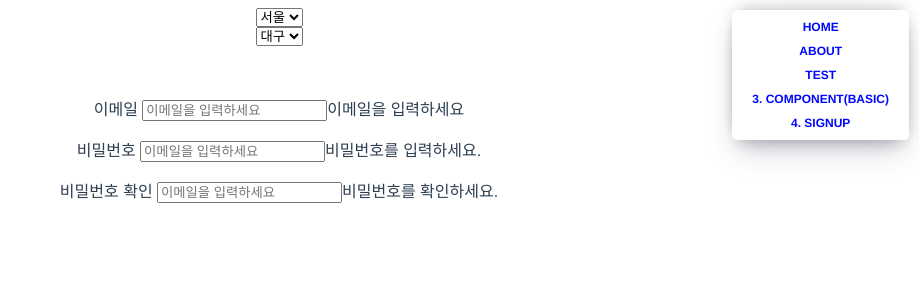
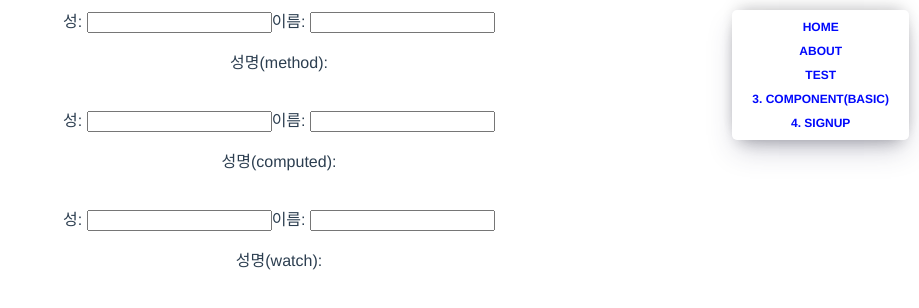
Before and after one commit to Jammomu/Vue_project01, a Vue app: page /test in a window 1280 px wide. Shown: the top 308 px of the page, without its empty margins (361-1280 px from the left). Built offline with nearby package versions, Linux system fonts and the light colour scheme.

Commit message:
이름 입력 3가지

```diff
--- a/src/views/TestView.vue
+++ b/src/views/TestView.vue
@@ -1,43 +1,19 @@
 <template>
   <div class="">
-    <select name="" id="">
-      <option value="서울">서울</option>
-      <option value="부산">부산</option>
-      <option value="대구">대구</option>
-      <option value="수원">수원</option>
-    </select>
+    <label>성: <input type="text" v-model="firstName1" @input="makeFullName1"></label>
+    <label>이름: <input type="text" v-model="lastName1" @input="makeFullName1"></label>
+    <p>성명(method): {{fullName1}}</p>
     <br>
 
-    <select v-model="city" @change="changeCity">
-      <option value="서울">서울</option>
-      <option value="부산">부산</option>
-      <option value="대구">대구</option>
-      <option value="수원">수원</option>
-    </select>
-    <br>
-    <p>{{message}}</p>
+    <label>성: <input type="text" v-model="firstName2"></label>
+    <label>이름: <input type="text" v-model="lastName2"></label>
+    <p>성명(computed): {{makeFullName2}}</p>
     <br>
 
-    <div>
-      <p>
-        <label>이메일
-          <input type="text" placeholder="이메일을 입력하세요" v-model="emailValue" @input="changeEmail">
-        </label>
-        <span>{{msgEmail}}</span>
-      </p>
-      <p>
-        <label>비밀번호
-          <input type="text" placeholder="이메일을 입력하세요" v-model="pwd1" @input="changePwd">
-        </label>
-        <span>{{msgPwd1}}</span>
-      </p>
-      <p>
-        <label>비밀번호 확인
-          <input type="text" placeholder="이메일을 입력하세요" v-model="pwd2" @input="changePwd2">
-        </label>
-        <span>{{msgPwd2}}</span>
-      </p>
-    </div>
+    <label>성: <input type="text" v-model="firstName3"></label>
+    <label>이름: <input type="text" v-model="lastName3"></label>
+    <p>성명(watch): {{fullName3}}</p>
+    <br>
   </div>
 </template>
 
@@ -49,93 +25,34 @@ export default {
   },
   data() {
     return {
-      city: '대구',
-      message: '',
+      firstName1: '',
+      lastName1: '',
+      fullName1: '',
 
-      msgEmail:'이메일을 입력하세요',
-      pwd1: '',
-      pwd2: '',
-      msgPwd1: '비밀번호를 입력하세요.',
-      msgPwd2: '비밀번호를 확인하세요.',
+      firstName2: '',
+      lastName2: '',
+
+      firstName3: '',
+      lastName3: '',
+      fullName3: '',
     };
   },
+  watch: {
+    firstName3(){
+      this.fullName3 = this.firstName3 + this.lastName3;
+    },
+    lastName3(){
+      this.fullName3 = this.firstName3 + this.lastName3;
+    },
+  },
+  computed: {
+    makeFullName2(){
+      return this.firstName2 + this.lastName2;
+    }
+  },
   methods: {
-    changeCity(){
-      switch(this.city){
-        case '서울':
-          this.message= '안녕하세요. 반갑습니다.';
-          break;
-        case '부산':
-          this.message= '안녕하십니꺼. 반갑습니더.';
-          break;
-        case '대구':
-          this.message= '안녕하십니까. 반갑습니다.';
-          break;
-        case '수원':
-          this.message= '안녕하세요. 반갑습니다.';
-          break;
-        default:
-          this.message= '안녕하세요. 반갑습니다.';
-      }
-    },
-
-    changeEmail(){
-      // this.emailValue이 이메일 형식에 맞는지 체크
-      const emailExp =  /^[^\s@]+@[^\s@]+\.[^\s@]+$/; //문자열 + @ + 문자열 + . + 문자열
-      if(this.emailValue.length == 0){
-        this.msgEmail='이메일을 입력하세요';
-      } else if (emailExp.test(this.emailValue) == true ) {
-        this.msgEmail = '정상적인 이메일 주소입니다.';
-      } else {
-        this.msgEmail = '이메일 주소가 올바르지 않습니다.';
-      }
-    },
-
-    checkPwd(pwd){
-      let msg = '';
-      const pwdLength = this.pwd1.length;
-      const hasWord = /[a-z A-Z]/.test(pwd);
-      const hasNum = /[\d]/.test(pwd);
-      const hasForbid = /[@#]/.test(pwd);
-
-      if(pwdLength < 8){
-        msg = '비밀번호는 8자리 이상이어야 합니다.';
-      }
-      else if(!hasWord){
-        msg = '비밀번호에는 문자가 포함되어야 합니다.';
-      }
-      else if(!hasNum){
-        msg = '비밀번호에는 숫자가 포함되어야 합니다.';
-      }
-      else if(hasForbid){
-        msg = '@, #은 사용할 수 없습니다.';
-      }
-      else{
-        msg = '';
-      }
-
-      return msg;
-    },
-
-    changePwd(){
-      let msg = this.checkPwd(this.pwd1);
-      if(msg === ''){
-        msg = '비밀번호가 유효합니다.';
-      }
-      this.msgPwd1 = msg;
-    },
-
-    changePwd2(){
-      let msg = this.checkPwd(this.pwd2);
-      if(msg == ''){
-        if(this.pwd1 === this.pwd2){
-          msg = '비밀번호가 일치합니다.';
-        }
-        else{
-          msg = '비밀번호가 일치하지 않습니다.';
-        }
-      }
-      this.msgPwd2 = msg;
+    makeFullName1(){
+      this.fullName1 = this.firstName1 + this.lastName1;
     },
   }
 };
```
